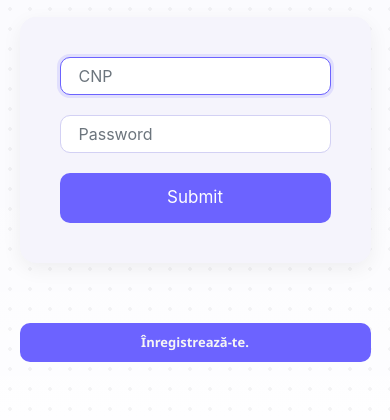
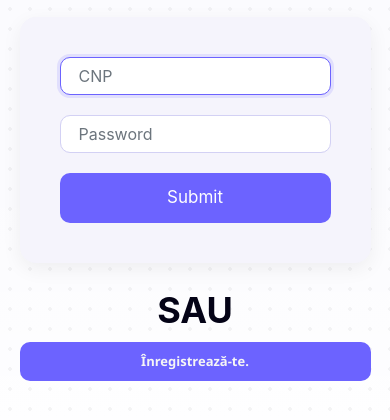
Before and after one commit to AlexGS00/CitySay, a Django app: page /login in a window 390 px wide. Shown: the part 341-761 px from the top of the page. Run offline with Django 5.2, Linux system fonts and the light colour scheme; some libraries are stand-ins or nearby versions.

Commit message:
add sau text

```diff
--- a/SmartCity/citysay/static/css/styles.css
+++ b/SmartCity/citysay/static/css/styles.css
@@ -265,6 +265,14 @@ label{
     label[for="status"] {
         font-size: 15px;
     }
+
+    .sau{
+        font-size: 20px;
+        margin-bottom: 20px;
+        font-weight: bold;
+        color: #040316;
+    }
+
 }
 
 .poll {
@@ -421,7 +429,7 @@ form {
     background-color: #f5f4fc;
     padding: 40px;
     max-width: 600px;
-    margin: 0 auto 60px auto;
+    margin: 0 auto 20px auto;
     border-radius: 16px;
     box-shadow: 0 6px 20px rgba(0, 0, 0, 0.06);
 }
@@ -706,3 +714,10 @@ form + a:hover {
     max-width: 700px;
     min-width: 350px;
 }
+
+.sau{
+    font-size: 36px;
+    margin-bottom: 40px;
+    font-weight: bold;
+    color: #040316;
+}
--- a/SmartCity/citysay/templates/citysay/login.html
+++ b/SmartCity/citysay/templates/citysay/login.html
@@ -20,6 +20,10 @@
         <button class="btn btn-primary" type="submit">Submit</button>
     </form>
 
+    <div class="text-center sau">
+
+        SAU
+
     <div style="text-align: center;">
     <button class ="custom-btn register center-button" style="background-color: #6c63ff; border: none; padding: 10px 15px;">
         <a  style="color: whitesmoke" href={% url "register" %}>Înregistrează-te.</a>
```
